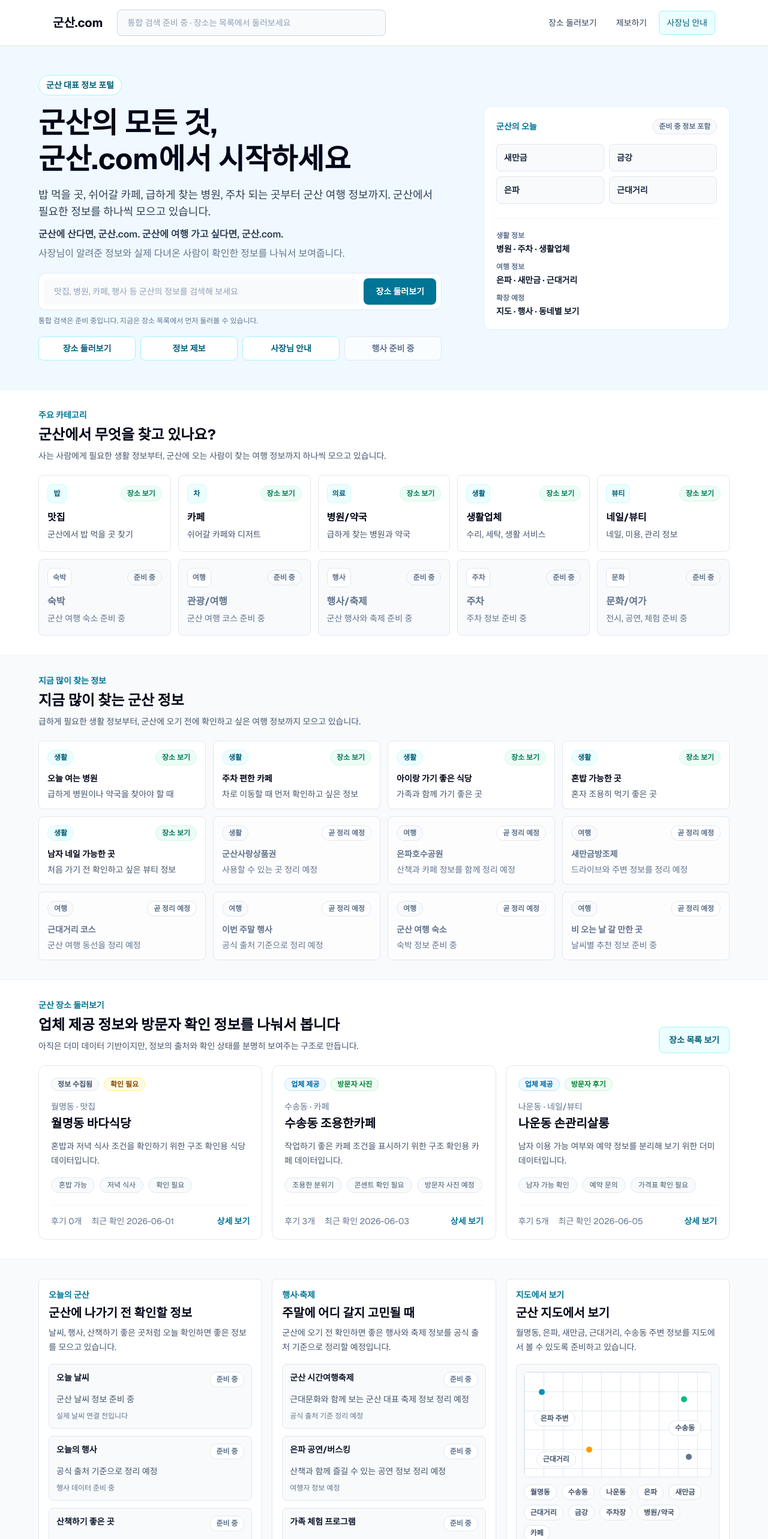
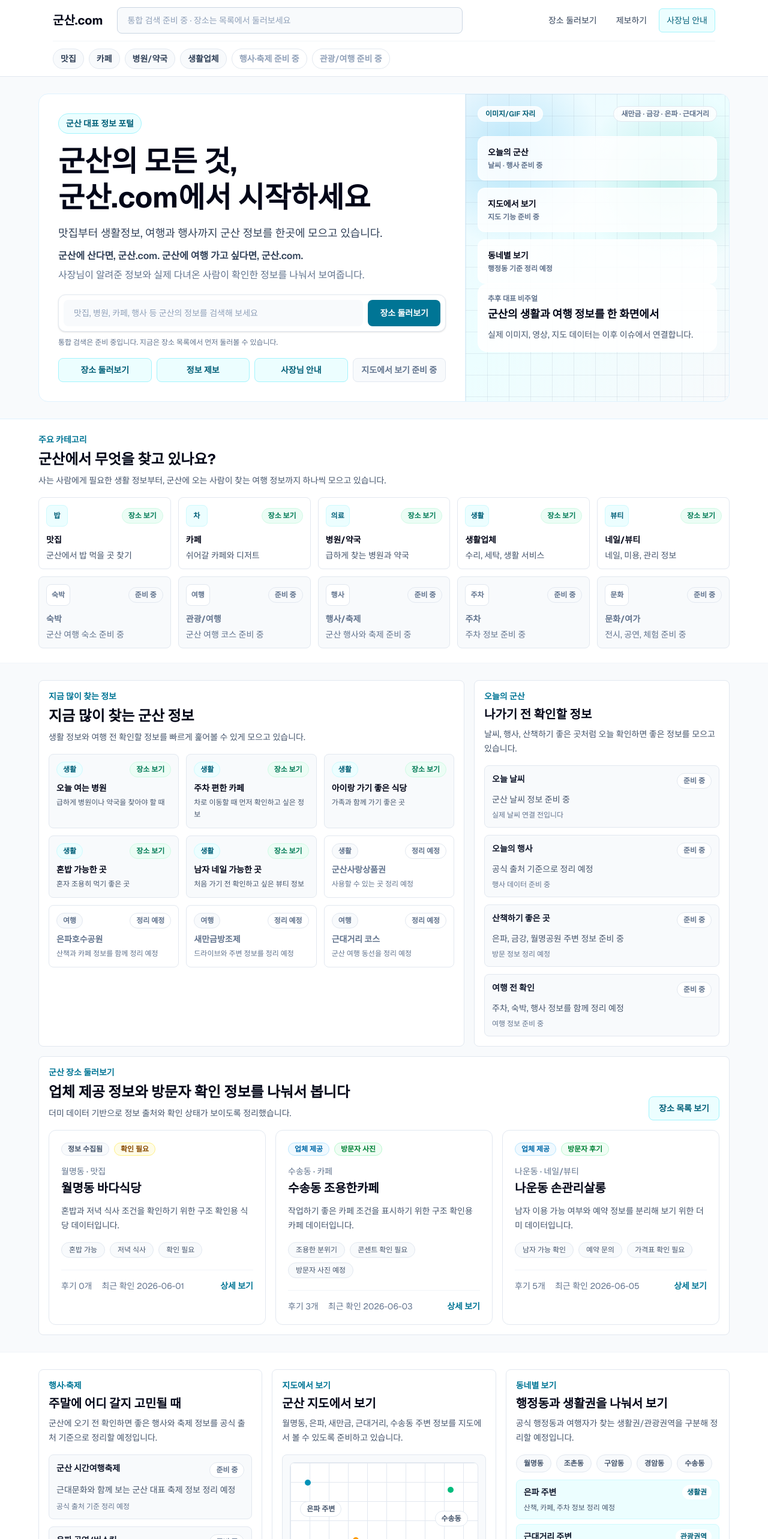
Before and after one commit to Aprasaks/gunsan-com, a Next.js app: page / in a window 1280 px wide. Shown: the top 2566 px of the page at 60% size. Built offline with nearby package versions, Linux system fonts and the light colour scheme.

Commit message:
레퍼런스 기준 메인 홈 레이아웃 맞춤 #45

```diff
--- a/app/page.tsx
+++ b/app/page.tsx
@@ -327,7 +327,7 @@ export default function Home() {
 
       <SearchHero />
 
-      <section className="border-b border-slate-100 bg-white px-4 py-7 sm:px-6 lg:py-8">
+      <section className="border-b border-slate-100 bg-white px-4 py-5 sm:px-6 lg:py-6">
         <div className="mx-auto w-full max-w-6xl">
           <SectionHeader
             eyebrow="주요 카테고리"
@@ -335,7 +335,7 @@ export default function Home() {
             description="사는 사람에게 필요한 생활 정보부터, 군산에 오는 사람이 찾는 여행 정보까지 하나씩 모으고 있습니다."
           />
 
-          <div className="mt-5 grid gap-3 sm:grid-cols-2 lg:grid-cols-5">
+          <div className="mt-4 grid gap-3 sm:grid-cols-2 lg:grid-cols-5">
             {homeCategories.map((category) => {
               const isActive = category.status === "active";
               const content = (
@@ -343,7 +343,7 @@ export default function Home() {
                   <div className="flex items-center justify-between gap-3">
                     <span
                       className={[
-                        "inline-flex h-8 min-w-8 items-center justify-center rounded-lg border px-2 text-xs font-bold",
+                        "inline-flex h-9 min-w-9 items-center justify-center rounded-lg border px-2 text-xs font-bold",
                         isActive
                           ? "border-cyan-100 bg-cyan-50 text-cyan-800"
                           : "border-slate-200 bg-white text-slate-500",
@@ -364,7 +364,7 @@ export default function Home() {
                   </div>
                   <h3
                     className={[
-                      "mt-3 text-base font-bold",
+                      "mt-3 text-sm font-bold",
                       isActive ? "text-slate-950" : "text-slate-500",
                     ].join(" ")}
                   >
@@ -386,7 +386,7 @@ export default function Home() {
                   <Link
                     key={category.label}
                     href={category.href}
-                    className="min-h-32 rounded-lg border border-slate-200 bg-white p-3.5 transition hover:border-cyan-300 hover:bg-cyan-50 focus:outline-none focus:ring-4 focus:ring-cyan-100"
+                    className="min-h-28 rounded-lg border border-slate-200 bg-white p-3 transition hover:border-cyan-300 hover:bg-cyan-50 focus:outline-none focus:ring-4 focus:ring-cyan-100"
                   >
                     {content}
                   </Link>
@@ -396,7 +396,7 @@ export default function Home() {
               return (
                 <div
                   key={category.label}
-                  className="min-h-32 rounded-lg border border-slate-200 bg-slate-50 p-3.5"
+                  className="min-h-28 rounded-lg border border-slate-200 bg-slate-50 p-3"
                   aria-disabled="true"
                 >
                   {content}
@@ -407,16 +407,18 @@ export default function Home() {
         </div>
       </section>
 
-      <section className="px-4 py-7 sm:px-6 lg:py-8">
+      <section className="px-4 py-6 sm:px-6 lg:py-7">
         <div className="mx-auto w-full max-w-6xl">
+          <div className="grid gap-4 lg:grid-cols-[minmax(0,1.25fr)_minmax(280px,0.75fr)]">
+            <section className="rounded-lg border border-slate-200 bg-white p-4">
               <SectionHeader
                 eyebrow="지금 많이 찾는 정보"
                 title="지금 많이 찾는 군산 정보"
-            description="급하게 필요한 생활 정보부터, 군산에 오기 전에 확인하고 싶은 여행 정보까지 모으고 있습니다."
+                description="생활 정보와 여행 전 확인할 정보를 빠르게 훑어볼 수 있게 모으고 있습니다."
               />
 
-          <div className="mt-5 grid gap-3 sm:grid-cols-2 lg:grid-cols-4">
-            {popularInfo.map((item) => {
+              <div className="mt-4 grid gap-3 sm:grid-cols-2 xl:grid-cols-3">
+                {popularInfo.slice(0, 9).map((item) => {
                   const isActive = item.status === "active";
                   const content = (
                     <>
@@ -439,12 +441,12 @@ export default function Home() {
                               : "border-slate-200 bg-white text-slate-500",
                           ].join(" ")}
                         >
-                      {isActive ? "장소 보기" : "곧 정리 예정"}
+                          {isActive ? "장소 보기" : "정리 예정"}
                         </span>
                       </div>
                       <h3
                         className={[
-                      "mt-3 text-sm font-bold",
+                          "mt-2 text-sm font-bold",
                           isActive ? "text-slate-950" : "text-slate-500",
                         ].join(" ")}
                       >
@@ -452,7 +454,7 @@ export default function Home() {
                       </h3>
                       <p
                         className={[
-                      "mt-1.5 text-sm leading-5",
+                          "mt-1 text-xs leading-5",
                           isActive ? "text-slate-600" : "text-slate-500",
                         ].join(" ")}
                       >
@@ -466,7 +468,7 @@ export default function Home() {
                       <Link
                         key={item.label}
                         href={item.href}
-                    className="rounded-lg border border-slate-200 bg-white p-3.5 transition hover:border-cyan-300 hover:bg-cyan-50 focus:outline-none focus:ring-4 focus:ring-cyan-100"
+                        className="rounded-lg border border-slate-200 bg-slate-50 p-3 transition hover:border-cyan-300 hover:bg-cyan-50 focus:outline-none focus:ring-4 focus:ring-cyan-100"
                       >
                         {content}
                       </Link>
@@ -476,7 +478,7 @@ export default function Home() {
                   return (
                     <div
                       key={item.label}
-                  className="rounded-lg border border-slate-200 bg-white/70 p-3.5"
+                      className="rounded-lg border border-slate-200 bg-white p-3"
                       aria-disabled="true"
                     >
                       {content}
@@ -484,41 +486,14 @@ export default function Home() {
                   );
                 })}
               </div>
-        </div>
             </section>
 
-      <section className="border-y border-slate-100 bg-white px-4 py-7 sm:px-6 lg:py-8">
-        <div className="mx-auto w-full max-w-6xl">
-          <div className="flex flex-col gap-4 sm:flex-row sm:items-end sm:justify-between">
-            <SectionHeader
-              eyebrow="군산 장소 둘러보기"
-              title="업체 제공 정보와 방문자 확인 정보를 나눠서 봅니다"
-              description="아직은 더미 데이터 기반이지만, 정보의 출처와 확인 상태를 분명히 보여주는 구조로 만듭니다."
-            />
-            <Link
-              href="/places"
-              className="inline-flex h-11 w-full items-center justify-center rounded-lg border border-cyan-200 bg-cyan-50 px-4 text-sm font-semibold text-cyan-800 transition hover:border-cyan-300 hover:bg-cyan-100 sm:w-auto"
-            >
-              장소 목록 보기
-            </Link>
-          </div>
-
-          <div className="mt-5 grid gap-4 lg:grid-cols-3">
-            {featuredPlaces.map((place) => (
-              <PlaceCard key={place.id} place={place} />
-            ))}
-          </div>
-        </div>
-      </section>
-
-      <section className="px-4 py-7 sm:px-6 lg:py-8">
-        <div className="mx-auto grid w-full max-w-6xl gap-4 lg:grid-cols-3">
             <InfoPanel
               eyebrow="오늘의 군산"
-            title="군산에 나가기 전 확인할 정보"
+              title="나가기 전 확인할 정보"
               description="날씨, 행사, 산책하기 좋은 곳처럼 오늘 확인하면 좋은 정보를 모으고 있습니다."
             >
-            <div className="mt-4 grid gap-3 sm:grid-cols-2 lg:grid-cols-1">
+              <div className="mt-4 grid gap-3">
                 {todayItems.map((item) => (
                   <article
                     key={item.title}
@@ -532,7 +507,7 @@ export default function Home() {
                         준비 중
                       </span>
                     </div>
-                  <p className="mt-2 text-sm leading-6 text-slate-600">
+                    <p className="mt-2 text-sm leading-5 text-slate-600">
                       {item.summary}
                     </p>
                     <p className="mt-2 text-xs font-medium text-slate-500">
@@ -542,7 +517,34 @@ export default function Home() {
                 ))}
               </div>
             </InfoPanel>
+          </div>
 
+          <section className="mt-4 rounded-lg border border-slate-200 bg-white p-4">
+            <div className="flex flex-col gap-4 sm:flex-row sm:items-end sm:justify-between">
+              <SectionHeader
+                eyebrow="군산 장소 둘러보기"
+                title="업체 제공 정보와 방문자 확인 정보를 나눠서 봅니다"
+                description="더미 데이터 기반으로 정보 출처와 확인 상태가 보이도록 정리했습니다."
+              />
+              <Link
+                href="/places"
+                className="inline-flex h-10 w-full items-center justify-center rounded-lg border border-cyan-200 bg-cyan-50 px-4 text-sm font-semibold text-cyan-800 transition hover:border-cyan-300 hover:bg-cyan-100 sm:w-auto"
+              >
+                장소 목록 보기
+              </Link>
+            </div>
+
+            <div className="mt-4 grid gap-4 lg:grid-cols-3">
+              {featuredPlaces.map((place) => (
+                <PlaceCard key={place.id} place={place} />
+              ))}
+            </div>
+          </section>
+        </div>
+      </section>
+
+      <section className="border-y border-slate-100 bg-white px-4 py-6 sm:px-6 lg:py-7">
+        <div className="mx-auto grid w-full max-w-6xl gap-4 lg:grid-cols-3">
           <InfoPanel
             eyebrow="행사·축제"
             title="주말에 어디 갈지 고민될 때"
@@ -620,10 +622,52 @@ export default function Home() {
               </div>
             </div>
           </InfoPanel>
+
+          <InfoPanel
+            eyebrow="동네별 보기"
+            title="행정동과 생활권을 나눠서 보기"
+            description="공식 행정동과 여행자가 찾는 생활권/관광권역을 구분해 정리할 예정입니다."
+          >
+            <div className="mt-4">
+              <div className="flex flex-wrap gap-2">
+                {administrativeNeighborhoods.slice(0, 5).map((item) => (
+                  <span
+                    key={item.name}
+                    className="rounded-full border border-slate-200 bg-slate-50 px-3 py-1.5 text-xs font-semibold text-slate-600"
+                  >
+                    {item.name}
+                  </span>
+                ))}
+              </div>
+              <div className="mt-3 grid gap-2">
+                {localAreas.slice(0, 3).map((area) => (
+                  <div
+                    key={area.name}
+                    className="rounded-lg border border-cyan-100 bg-cyan-50 px-3 py-2"
+                  >
+                    <div className="flex items-center justify-between gap-3">
+                      <p className="text-sm font-bold text-slate-900">
+                        {area.name}
+                      </p>
+                      <span className="rounded-full bg-white px-2 py-1 text-xs font-semibold text-cyan-800">
+                        {area.label}
+                      </span>
+                    </div>
+                    <p className="mt-1 text-xs leading-5 text-slate-600">
+                      {area.description}
+                    </p>
+                  </div>
+                ))}
+              </div>
+              <p className="mt-3 text-xs font-semibold text-slate-500">
+                실제 동네 필터 기능은 준비 중입니다.
+              </p>
+            </div>
+          </InfoPanel>
         </div>
       </section>
 
-      <section className="border-t border-slate-100 bg-white px-4 py-7 sm:px-6 lg:py-8">
+      <section className="border-t border-slate-100 bg-white px-4 py-6 sm:px-6 lg:py-7">
         <div className="mx-auto grid w-full max-w-6xl gap-6 lg:grid-cols-[minmax(0,1fr)_360px]">
           <div>
             <SectionHeader
--- a/components/Header.tsx
+++ b/components/Header.tsx
@@ -5,10 +5,20 @@ const navigationLinks = [
   { href: "/submit", label: "제보하기" },
 ];
 
+const portalLinks = [
+  { label: "맛집", href: "/places", active: true },
+  { label: "카페", href: "/places", active: true },
+  { label: "병원/약국", href: "/places", active: true },
+  { label: "생활업체", href: "/places", active: true },
+  { label: "행사·축제", active: false },
+  { label: "관광/여행", active: false },
+] as const;
+
 export default function Header() {
   return (
     <header className="border-b border-slate-200 bg-white">
-      <div className="mx-auto flex w-full max-w-6xl flex-col gap-3 px-4 py-4 sm:px-6 lg:flex-row lg:items-center lg:gap-6">
+      <div className="mx-auto w-full max-w-6xl px-4 py-3 sm:px-6">
+        <div className="flex flex-col gap-3 lg:flex-row lg:items-center lg:gap-6">
           <Link
             href="/"
             className="shrink-0 text-xl font-bold tracking-normal text-slate-950"
@@ -17,7 +27,7 @@ export default function Header() {
             군산.com
           </Link>
 
-        <div className="relative w-full min-w-0 lg:max-w-md">
+          <div className="relative w-full min-w-0 lg:max-w-xl">
             <label htmlFor="site-search" className="sr-only">
               군산 생활 정보 검색
             </label>
@@ -51,6 +61,31 @@ export default function Header() {
             </Link>
           </nav>
         </div>
+
+        <nav
+          className="mt-3 flex gap-2 overflow-x-auto border-t border-slate-100 pt-3 text-sm"
+          aria-label="군산 정보 바로가기"
+        >
+          {portalLinks.map((link) =>
+            link.active ? (
+              <Link
+                key={link.label}
+                href={link.href}
+                className="shrink-0 rounded-full border border-slate-200 bg-slate-50 px-3 py-1.5 font-semibold text-slate-700 transition hover:border-cyan-200 hover:bg-cyan-50 hover:text-cyan-800"
+              >
+                {link.label}
+              </Link>
+            ) : (
+              <span
+                key={link.label}
+                className="shrink-0 rounded-full border border-slate-200 bg-white px-3 py-1.5 font-semibold text-slate-400"
+              >
+                {link.label} 준비 중
+              </span>
+            ),
+          )}
+        </nav>
+      </div>
     </header>
   );
 }
--- a/components/SearchHero.tsx
+++ b/components/SearchHero.tsx
@@ -4,15 +4,16 @@ const quickLinks = [
   { label: "장소 둘러보기", href: "/places", active: true },
   { label: "정보 제보", href: "/submit", active: true },
   { label: "사장님 안내", href: "/owners", active: true },
-  { label: "행사 준비 중", active: false },
+  { label: "지도에서 보기 준비 중", active: false },
 ] as const;
 
 export default function SearchHero() {
   return (
-    <section className="border-b border-sky-100 bg-sky-50 px-4 py-7 sm:px-6 lg:py-12">
-      <div className="mx-auto grid w-full max-w-6xl gap-7 lg:grid-cols-[minmax(0,1fr)_410px] lg:items-center">
-        <div className="min-w-0">
-          <p className="inline-flex rounded-full border border-cyan-200 bg-white px-3 py-1.5 text-sm font-semibold text-cyan-800">
+    <section className="border-b border-sky-100 bg-slate-50 px-4 py-5 sm:px-6 lg:py-7">
+      <div className="mx-auto w-full max-w-6xl overflow-hidden rounded-2xl border border-sky-100 bg-white">
+        <div className="grid gap-0 lg:grid-cols-[minmax(0,1fr)_440px]">
+          <div className="min-w-0 p-5 sm:p-7 lg:p-8">
+            <p className="inline-flex rounded-full border border-cyan-200 bg-cyan-50 px-3 py-1.5 text-sm font-semibold text-cyan-800">
               군산 대표 정보 포털
             </p>
             <h1 className="mt-4 max-w-3xl text-3xl font-bold leading-tight text-slate-950 sm:text-5xl">
@@ -20,19 +21,19 @@ export default function SearchHero() {
               <br className="hidden sm:block" /> 군산.com에서 시작하세요
             </h1>
             <p className="mt-4 max-w-2xl text-base leading-7 text-slate-700 sm:text-lg">
-            밥 먹을 곳, 쉬어갈 카페, 급하게 찾는 병원, 주차 되는 곳부터
-            군산 여행 정보까지. 군산에서 필요한 정보를 하나씩 모으고
+              맛집부터 생활정보, 여행과 행사까지 군산 정보를 한곳에 모으고
               있습니다.
             </p>
             <p className="mt-3 max-w-2xl text-sm font-semibold leading-6 text-slate-700 sm:text-base">
-            군산에 산다면, 군산.com. 군산에 여행 가고 싶다면, 군산.com.
+              군산에 산다면, 군산.com. 군산에 여행 가고 싶다면,
+              군산.com.
             </p>
             <p className="mt-2 max-w-2xl text-sm leading-6 text-slate-500 sm:text-base">
               사장님이 알려준 정보와 실제 다녀온 사람이 확인한 정보를 나눠서
               보여줍니다.
             </p>
 
-          <div className="mt-5 max-w-2xl rounded-xl border border-slate-200 bg-white p-2">
+            <div className="mt-5 max-w-2xl rounded-xl border border-slate-200 bg-white p-2 shadow-sm">
               <label htmlFor="home-search" className="sr-only">
                 군산 정보 검색
               </label>
@@ -63,14 +64,14 @@ export default function SearchHero() {
                   <Link
                     key={item.label}
                     href={item.href}
-                  className="inline-flex h-10 items-center justify-center rounded-lg border border-cyan-200 bg-white px-3 text-sm font-semibold text-cyan-800 transition hover:border-cyan-300 hover:bg-cyan-50"
+                    className="inline-flex h-10 items-center justify-center rounded-lg border border-cyan-200 bg-cyan-50 px-3 text-sm font-semibold text-cyan-800 transition hover:border-cyan-300 hover:bg-cyan-100"
                   >
                     {item.label}
                   </Link>
                 ) : (
                   <span
                     key={item.label}
-                  className="inline-flex h-10 items-center justify-center rounded-lg border border-slate-200 bg-white/70 px-3 text-sm font-semibold text-slate-500"
+                    className="inline-flex h-10 items-center justify-center rounded-lg border border-slate-200 bg-slate-50 px-3 text-sm font-semibold text-slate-500"
                   >
                     {item.label}
                   </span>
@@ -79,52 +80,49 @@ export default function SearchHero() {
             </div>
           </div>
 
-        <div className="min-w-0 overflow-hidden rounded-xl border border-sky-100 bg-white">
-          <div className="flex flex-col justify-between p-4 sm:min-h-72 sm:p-5">
-            <div>
+          <div className="relative min-h-80 overflow-hidden border-t border-sky-100 bg-sky-100 lg:border-l lg:border-t-0">
+            <div className="absolute inset-0 bg-[radial-gradient(circle_at_18%_20%,rgba(14,165,233,0.26),transparent_28%),radial-gradient(circle_at_78%_28%,rgba(20,184,166,0.22),transparent_30%),linear-gradient(135deg,#f0f9ff,#ecfeff_48%,#f8fafc)]" />
+            <div className="absolute inset-0 bg-[linear-gradient(90deg,rgba(148,163,184,0.18)_1px,transparent_1px),linear-gradient(180deg,rgba(148,163,184,0.18)_1px,transparent_1px)] bg-[size:36px_36px]" />
+
+            <div className="relative flex min-h-80 flex-col justify-between p-5">
               <div className="flex flex-wrap items-center justify-between gap-2">
-                <p className="text-sm font-semibold text-cyan-700">
-                  군산의 오늘
-                </p>
-                <span className="rounded-full border border-slate-200 bg-slate-50 px-2.5 py-1 text-xs font-semibold text-slate-500">
-                  준비 중 정보 포함
+                <span className="rounded-full border border-white/80 bg-white/80 px-3 py-1 text-xs font-semibold text-cyan-800">
+                  이미지/GIF 자리
+                </span>
+                <span className="rounded-full border border-slate-200 bg-white/80 px-3 py-1 text-xs font-semibold text-slate-500">
+                  새만금 · 금강 · 은파 · 근대거리
                 </span>
               </div>
-              <div className="mt-4 grid grid-cols-2 gap-2">
-                {["새만금", "금강", "은파", "근대거리"].map((keyword) => (
-                  <span
-                    key={keyword}
-                    className="rounded-lg border border-slate-200 bg-slate-50 px-3 py-3 text-sm font-bold text-slate-800"
+
+              <div className="mt-6 grid gap-3">
+                {[
+                  ["오늘의 군산", "날씨 · 행사 준비 중"],
+                  ["지도에서 보기", "지도 기능 준비 중"],
+                  ["동네별 보기", "행정동 기준 정리 예정"],
+                ].map(([title, description]) => (
+                  <div
+                    key={title}
+                    className="rounded-xl border border-white/80 bg-white/85 p-4"
                   >
-                    {keyword}
-                  </span>
+                    <p className="text-sm font-bold text-slate-950">
+                      {title}
+                    </p>
+                    <p className="mt-1 text-xs font-semibold text-slate-500">
+                      {description}
+                    </p>
+                  </div>
                 ))}
               </div>
-            </div>
 
-            <div className="mt-6 grid gap-3 border-t border-slate-100 pt-5 sm:grid-cols-3 lg:grid-cols-1">
-              <div>
+              <div className="rounded-2xl border border-white/80 bg-white/90 p-4">
                 <p className="text-xs font-semibold text-slate-500">
-                  생활 정보
+                  추후 대표 비주얼
                 </p>
-                <p className="mt-1 text-sm font-bold text-slate-900">
-                  병원 · 주차 · 생활업체
+                <p className="mt-1 text-lg font-bold text-slate-950">
+                  군산의 생활과 여행 정보를 한 화면에서
                 </p>
-              </div>
-              <div>
-                <p className="text-xs font-semibold text-slate-500">
-                  여행 정보
-                </p>
-                <p className="mt-1 text-sm font-bold text-slate-900">
-                  은파 · 새만금 · 근대거리
-                </p>
-              </div>
-              <div>
-                <p className="text-xs font-semibold text-slate-500">
-                  확장 예정
-                </p>
-                <p className="mt-1 text-sm font-bold text-slate-900">
-                  지도 · 행사 · 동네별 보기
+                <p className="mt-2 text-sm leading-6 text-slate-600">
+                  실제 이미지, 영상, 지도 데이터는 이후 이슈에서 연결합니다.
                 </p>
               </div>
             </div>
```
Lines whose indentation alone changed are shown as unchanged.
